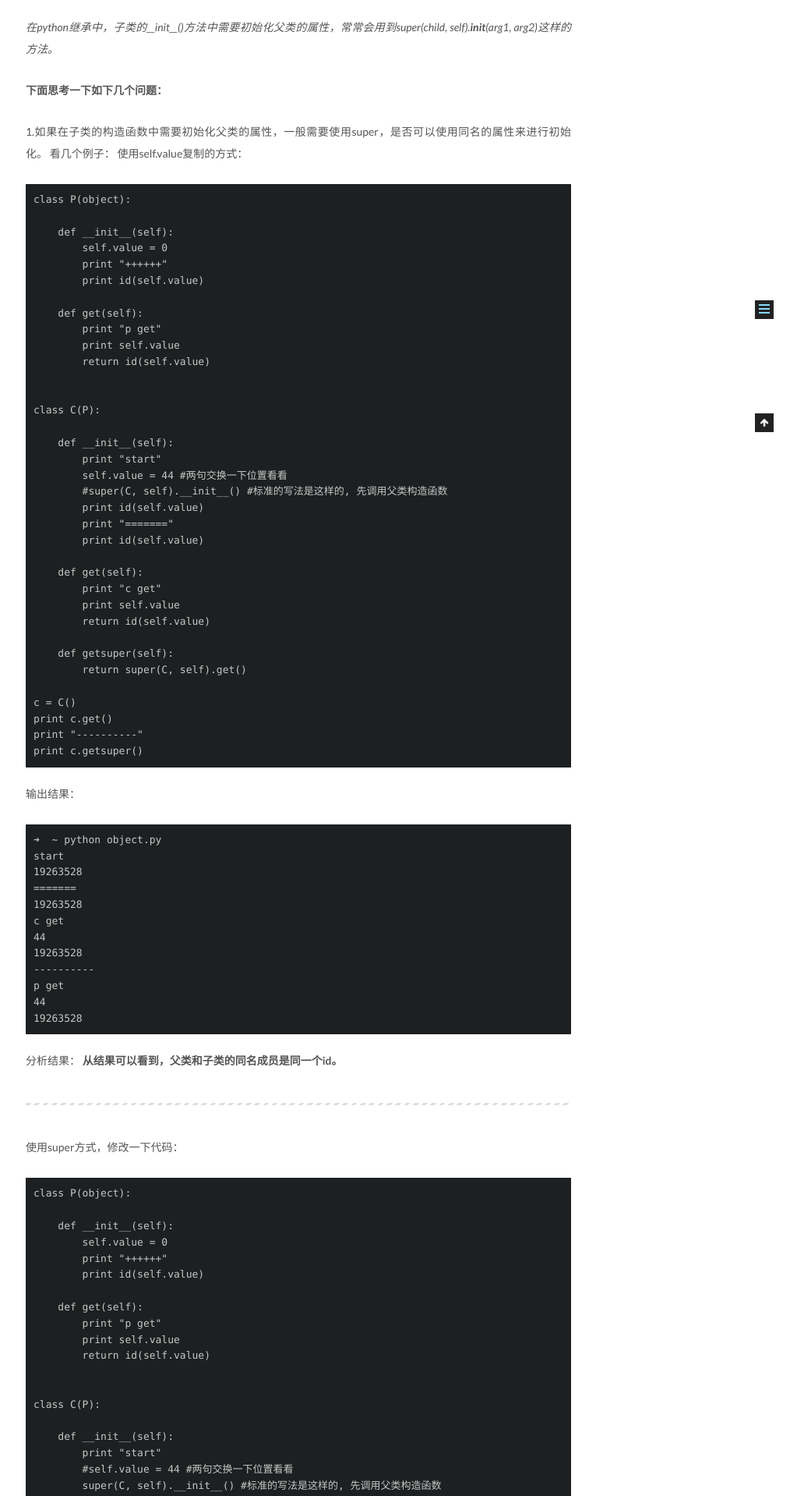
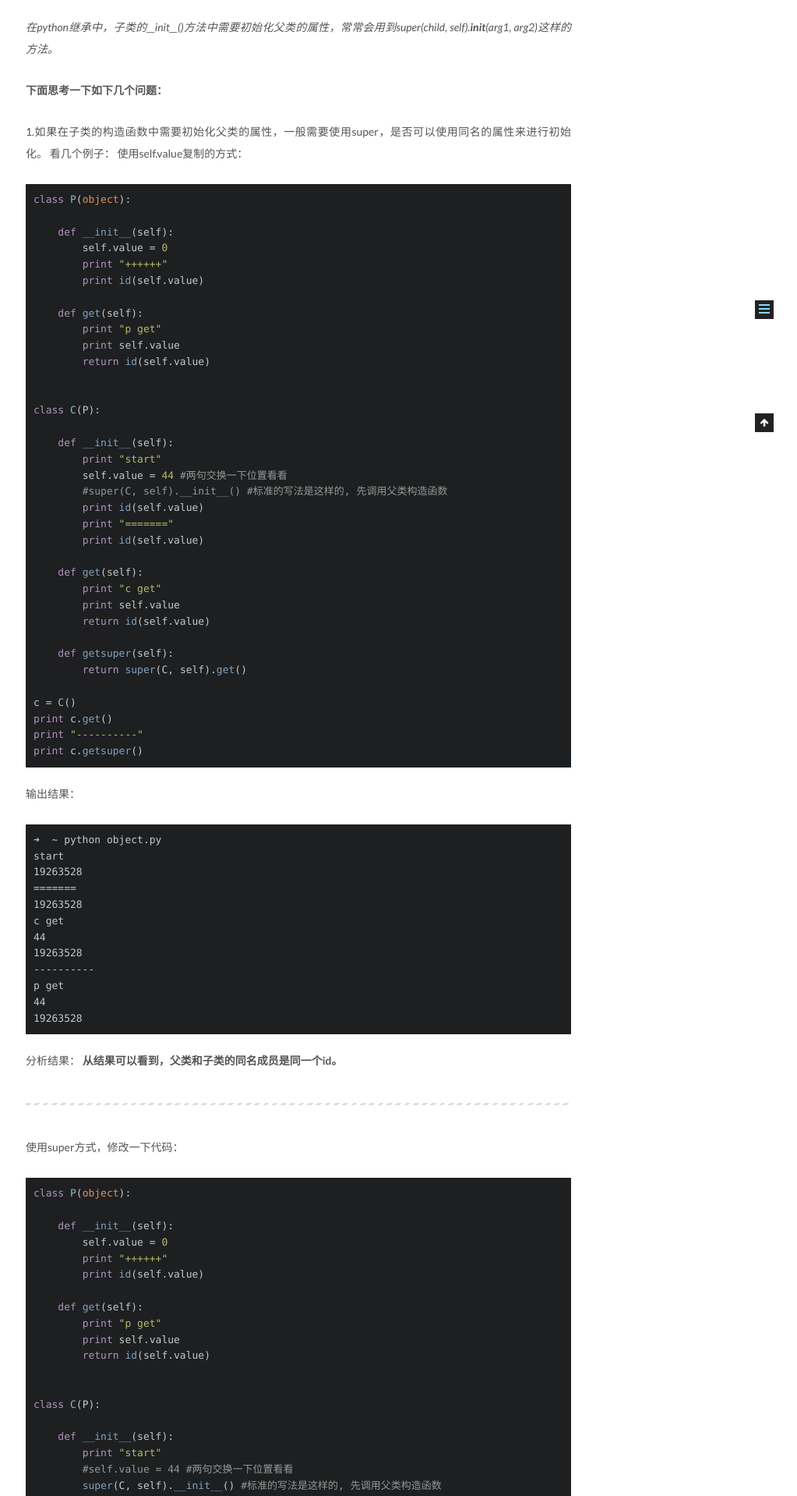
Before and after one commit to yrx0619/yrx0619.github.io, a Jekyll site: the page built from _posts/2018-05-04-python 子类中与父类同名属性的初始化.md, in a window 1280 px wide. Shown: the part 446-2364 px from the top of the page at 78% size, without its empty margins (257-1280 px from the left). Built offline with Jekyll 4.4.1, drawn with Linux system fonts in a browser that asks for light colours; comment, search, counter and statistics services are not loaded; some of the changed text lies outside the part shown.

Commit message:
2018-06-10

````diff
--- a/_posts/2018-05-04-python 子类中与父类同名属性的初始化.md
+++ b/_posts/2018-05-04-python 子类中与父类同名属性的初始化.md
@@ -13,7 +13,8 @@ tags:
  1.如果在子类的构造函数中需要初始化父类的属性，一般需要使用super，是否可以使用同名的属性来进行初始化。
 看几个例子：
 使用self.value复制的方式：
-```
+
+```python
 class P(object):
 
     def __init__(self):
@@ -74,7 +75,8 @@ p get
 
 
 使用super方式，修改一下代码：
-```
+
+```python
 class P(object):
 
     def __init__(self):
@@ -135,7 +137,8 @@ p get
 
 
 如果有两个初始化的操作
-```
+
+```python
 class P(object):
 
     def __init__(self):
````
Also changed, not shown: _posts/2017-11-11-python多进程分析.md (+1 -1 lines), _posts/2018-02-27-peterson算法的思考.md (+2 -1 lines), _posts/2018-04-18-python finally知识点.md (+2 -2 lines), _posts/2018-05-06-编写bootsect.md (+2 -1 lines).
